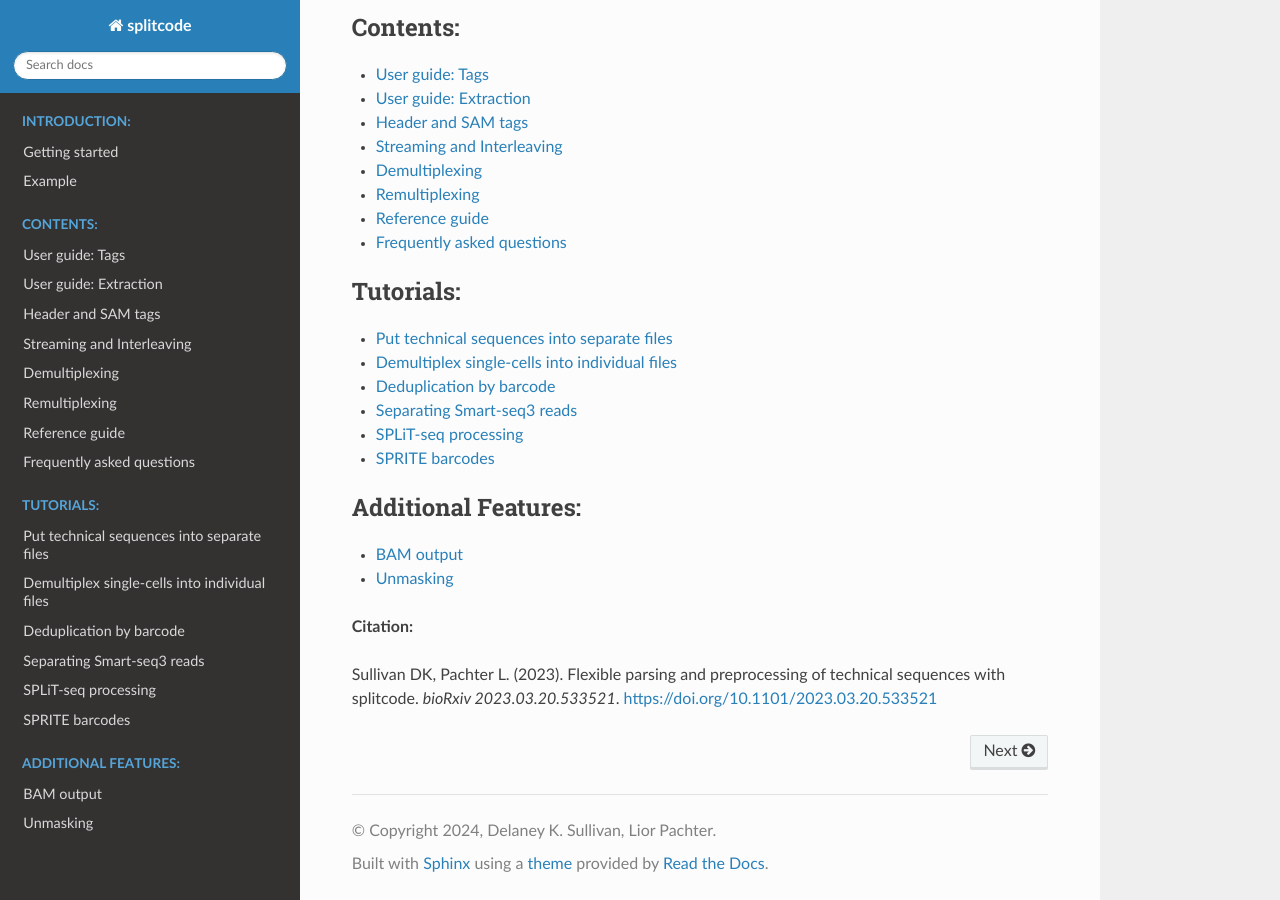
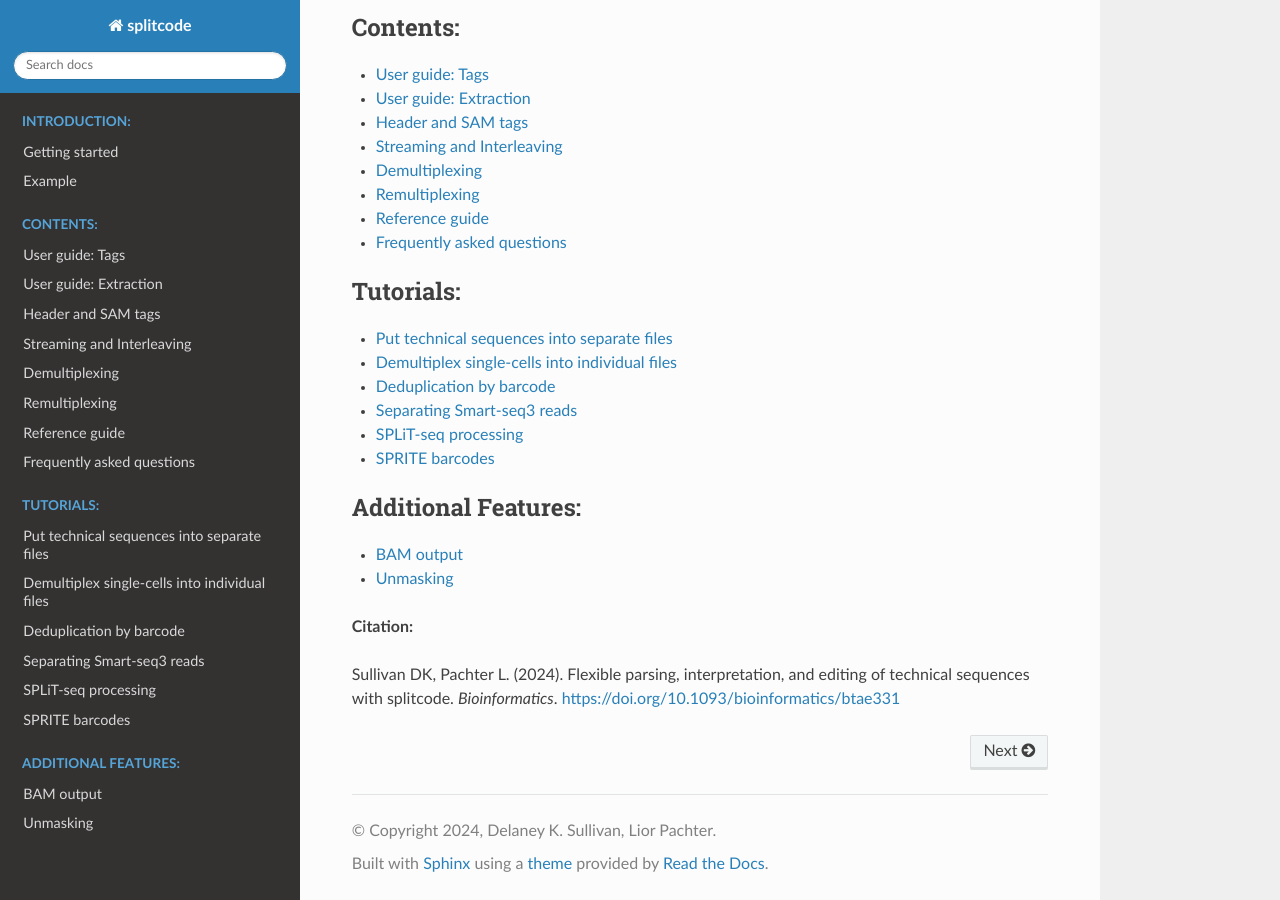
Before and after one commit to pachterlab/splitcode-tutorial, a Sphinx documentation site: the page built from docs/source/index.rst, in a window 1280 px wide and 900 px high, scrolled down 1183 px. Built offline with Sphinx 7.4.7 and the Read the Docs theme 2.0.0, drawn with Linux system fonts in a browser that asks for light colours.

Commit message:
update citation

```diff
--- a/docs/source/index.rst
+++ b/docs/source/index.rst
@@ -49,4 +49,4 @@ splitcode
 
 **Citation:**
 
-Sullivan DK, Pachter L. (2023). Flexible parsing and preprocessing of technical sequences with splitcode. *bioRxiv 2023.03.20.533521*.  `https://doi.org/10.1101/2023.03.20.533521 <https://doi.org/10.1101/2023.03.20.533521>`_
+Sullivan DK, Pachter L. (2024). Flexible parsing, interpretation, and editing of technical sequences with splitcode. *Bioinformatics*.  `https://doi.org/10.1093/bioinformatics/btae331 <https://doi.org/10.1093/bioinformatics/btae331>`_
```
